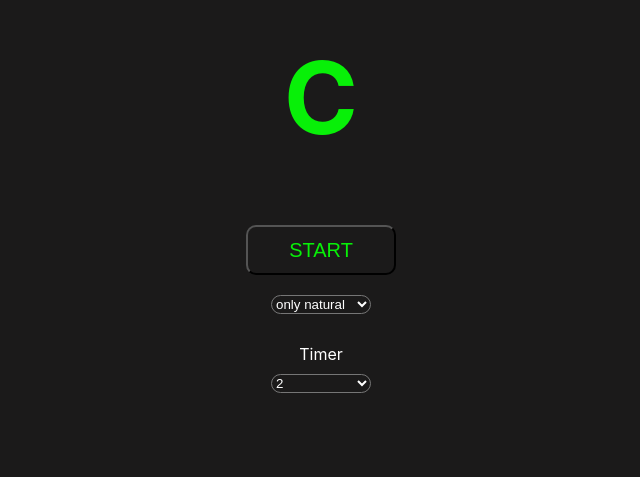
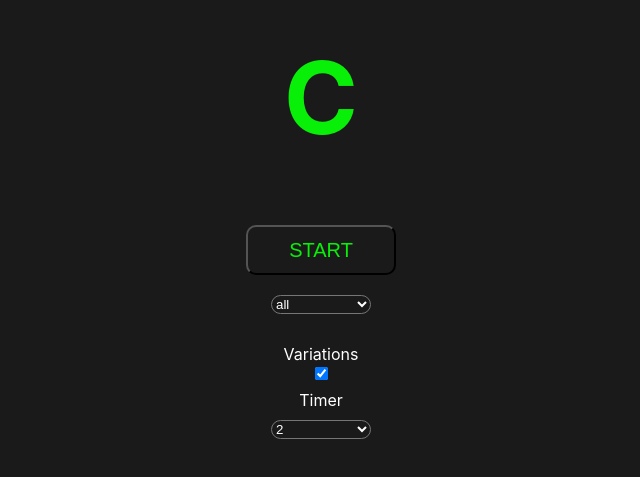
Before and after one commit to brunokian/chords-generator, a React (Create React App) app: page /random-generator in a window 1280 px wide. Shown: the part 213-690 px from the top of the page, without its empty margins (319-959 px from the left). Built offline with nearby package versions, Linux system fonts and the light colour scheme.

Commit message:
adicionando chords variations

```diff
--- a/src/App.css
+++ b/src/App.css
@@ -61,3 +61,10 @@ label {
   align-items: center;
   text-align: center;
 }
+
+input {
+  display: flex;
+  margin-left: auto;
+  margin-right: auto;
+  margin-bottom: 10px;
+}
--- a/src/components/RandomGenerator.js
+++ b/src/components/RandomGenerator.js
@@ -3,22 +3,34 @@ import { naturalChords, flatChords, sharpChords } from '../Datas';
 
 function RandomGenerator() {
   const [chord, setChord] = useState('C')
-  const [selectChords, setSelectChords] = useState('')
+  const [selectChords, setSelectChords] = useState('all')
   const [selectTimer, setSelectTimer] = useState(2)
   const [hasStarted, setHasStarted] = useState(false)
   const [intervalId, setIntervalId] = useState(null)
+  const [hasVariation, setHasVariation] = useState(true)
 
   const randomChords = (arrayChords) => {
     const index = Math.floor(Math.random() * arrayChords.length)
+    let variation = Math.floor(Math.random() * 2)
     // console.log(arrayChords);
-    const newChord = arrayChords[index]
+    let newChord = arrayChords[index]
+    if (hasVariation && Math.random() > 0.5) {
+      newChord = newChord + 'm'
+    }
+    if (hasVariation && Math.random() > 0.5) {
+      newChord = newChord + '7'
+    }
+    if (hasVariation && Math.random() > 0.5 && newChord.includes('7')) {
+      newChord = newChord + 'M'
+    }
+
     setChord(newChord)
     // console.log(newChord);
-    if (newChord !== chord) {
-      return newChord
-    } else {
-      return arrayChords[index+1]
-    }
+    // if (newChord !== chord) {
+    //   return newChord
+    // } else {
+    //   return arrayChords[index+1]
+    // }
   }
 
   const chordsGenerator = () => {
@@ -61,6 +73,10 @@ function RandomGenerator() {
     }
   }
 
+  const handleCheckboxChange = (event) => {
+    setHasVariation(event.target.checked);
+  };
+
   return (
     <div>
       <h1>{chord}</h1>
@@ -74,6 +90,9 @@ function RandomGenerator() {
         <option value='sharp'>sharp</option>
         <option value='all'>all</option>
       </select>
+
+      <label for='variations'>Variations</label>
+      <input type='checkbox' name='variations' checked={hasVariation} onChange={handleCheckboxChange}/>
 
       <label for='timer'>Timer</label>
       <select name='timer' value={selectTimer} onChange={(event) => handleSelect(event, 'timer')}>
```
